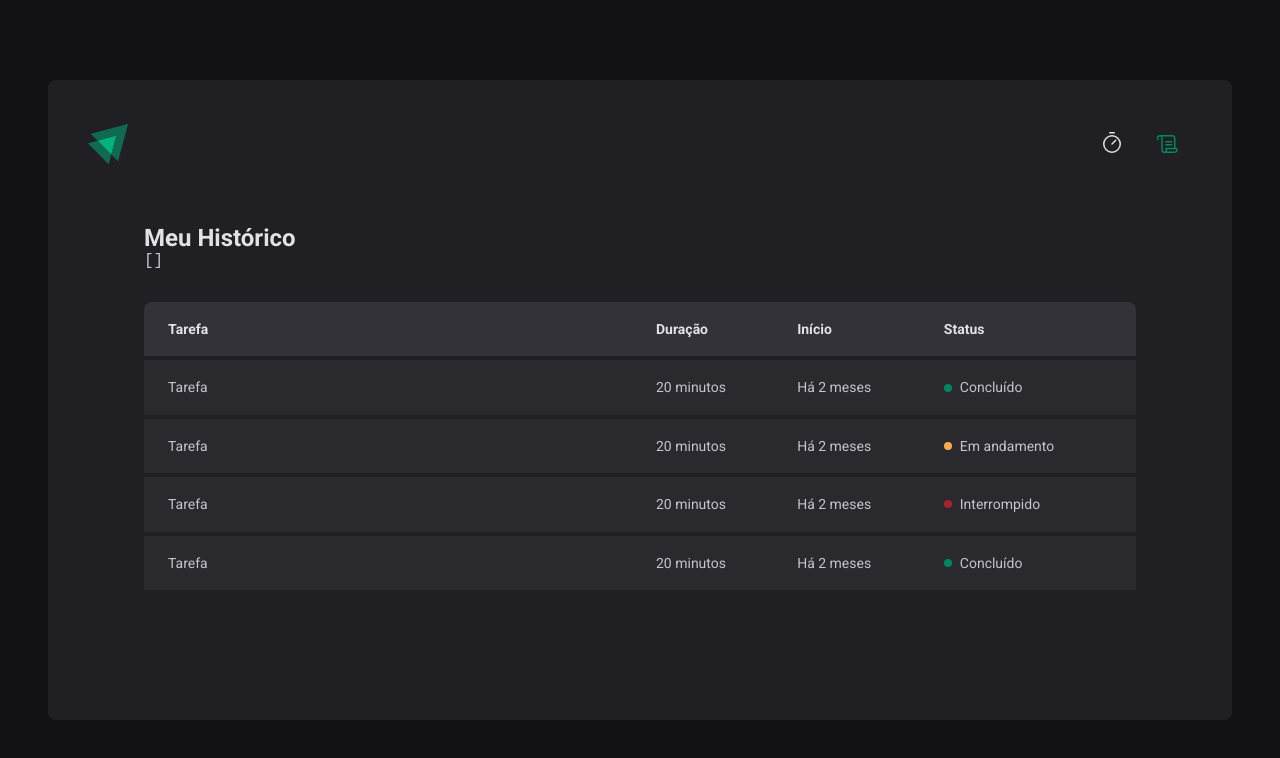
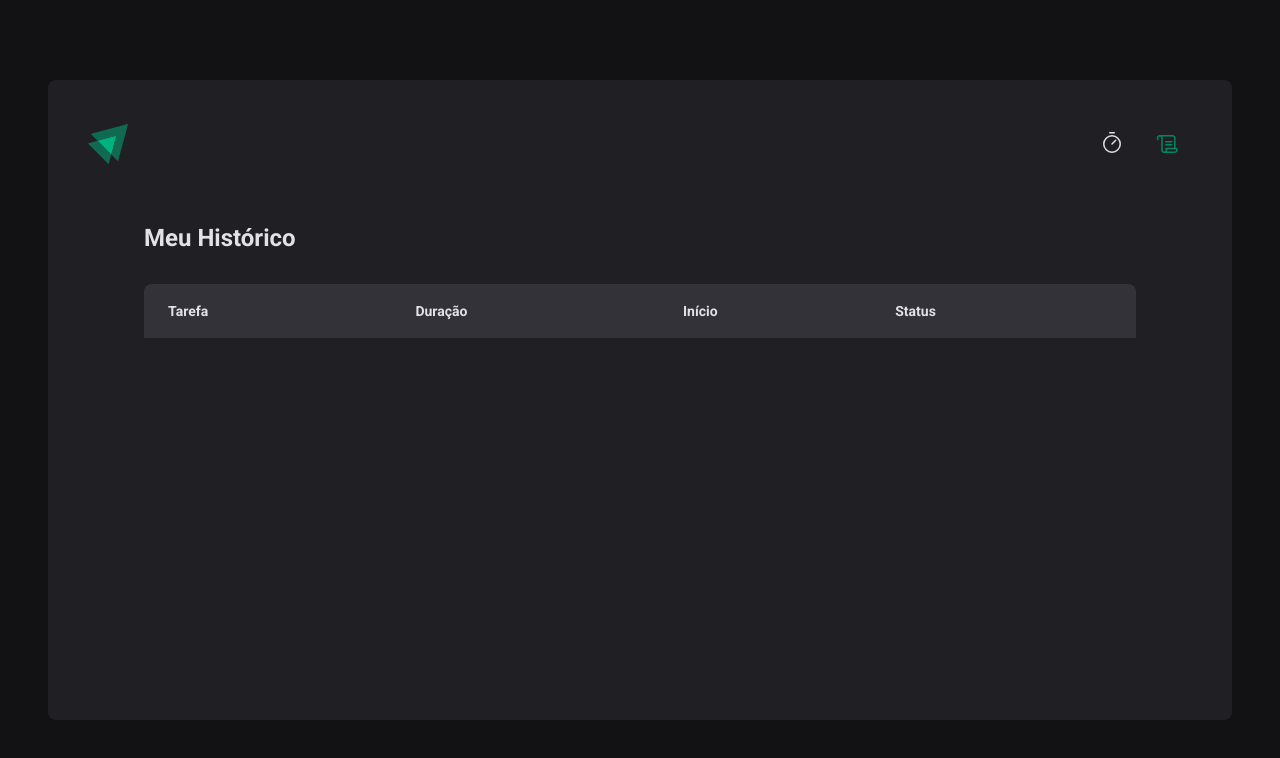
Before and after one commit to davi1985/ignite-reactjs-updated, a React (Vite) app in the folder 02-ignite-timer/: page /history in a window 1280 px wide. Shown: the top 758 px of the page. Built offline with nearby package versions, Linux system fonts and the light colour scheme.

Commit message:
history for cycles

```diff
--- a/02-ignite-timer/src/pages/History/index.tsx
+++ b/02-ignite-timer/src/pages/History/index.tsx
@@ -1,6 +1,8 @@
 import { useContext } from 'react'
 import { CyclesContext } from '../../contexts/CyclesContext'
 import { HistoryContainer, HistoryList, Status } from './styles'
+import { formatDistanceToNow } from 'date-fns'
+import ptBR from 'date-fns/locale/pt-BR'
 
 export function History() {
   const { cycles } = useContext(CyclesContext)
@@ -8,8 +10,6 @@ export function History() {
   return (
     <HistoryContainer>
       <h1>Meu Histórico</h1>
-
-      <pre>{JSON.stringify(cycles, null, 2)}</pre>
 
       <HistoryList>
         <table>
@@ -23,41 +23,31 @@ export function History() {
           </thead>
 
           <tbody>
-            <tr>
-              <td>Tarefa</td>
-              <td>20 minutos</td>
-              <td>Há 2 meses</td>
-              <td>
-                <Status statusColor="green">Concluído</Status>
-              </td>
-            </tr>
+            {cycles.map((cycle) => (
+              <tr key={cycle.id}>
+                <td>{cycle.task}</td>
+                <td>{cycle.minutesAmount} minutos</td>
+                <td>
+                  {formatDistanceToNow(cycle.startDate, {
+                    addSuffix: true,
+                    locale: ptBR,
+                  })}
+                </td>
+                <td>
+                  {cycle.finishedDate && (
+                    <Status statusColor="green">Concluído</Status>
+                  )}
 
-            <tr>
-              <td>Tarefa</td>
-              <td>20 minutos</td>
-              <td>Há 2 meses</td>
-              <td>
-                <Status statusColor="yellow">Em andamento</Status>
-              </td>
-            </tr>
+                  {cycle.interruptedDate && (
+                    <Status statusColor="red">Interrompido</Status>
+                  )}
 
-            <tr>
-              <td>Tarefa</td>
-              <td>20 minutos</td>
-              <td>Há 2 meses</td>
-              <td>
-                <Status statusColor="red">Interrompido</Status>
-              </td>
-            </tr>
-
-            <tr>
-              <td>Tarefa</td>
-              <td>20 minutos</td>
-              <td>Há 2 meses</td>
-              <td>
-                <Status statusColor="green">Concluído</Status>
-              </td>
-            </tr>
+                  {!cycle.finishedDate && !cycle.interruptedDate && (
+                    <Status statusColor="yellow">Em andamento</Status>
+                  )}
+                </td>
+              </tr>
+            ))}
           </tbody>
         </table>
       </HistoryList>
--- a/02-ignite-timer/src/pages/Home/components/NewCycleForm/index.tsx
+++ b/02-ignite-timer/src/pages/Home/components/NewCycleForm/index.tsx
@@ -20,9 +20,10 @@ export function NewCycleForm() {
 
       <datalist id="task-suggestions">
         <option value="Projeto 1" />
-        <option value="Projeto 1" />
-        <option value="Projeto 1" />
-        <option value="Projeto 1" />
+        <option value="Projeto 2" />
+        <option value="Projeto 3" />
+        <option value="Projeto 4" />
+        <option value="Projeto 5" />
       </datalist>
 
       <label htmlFor="">durante</label>
```
